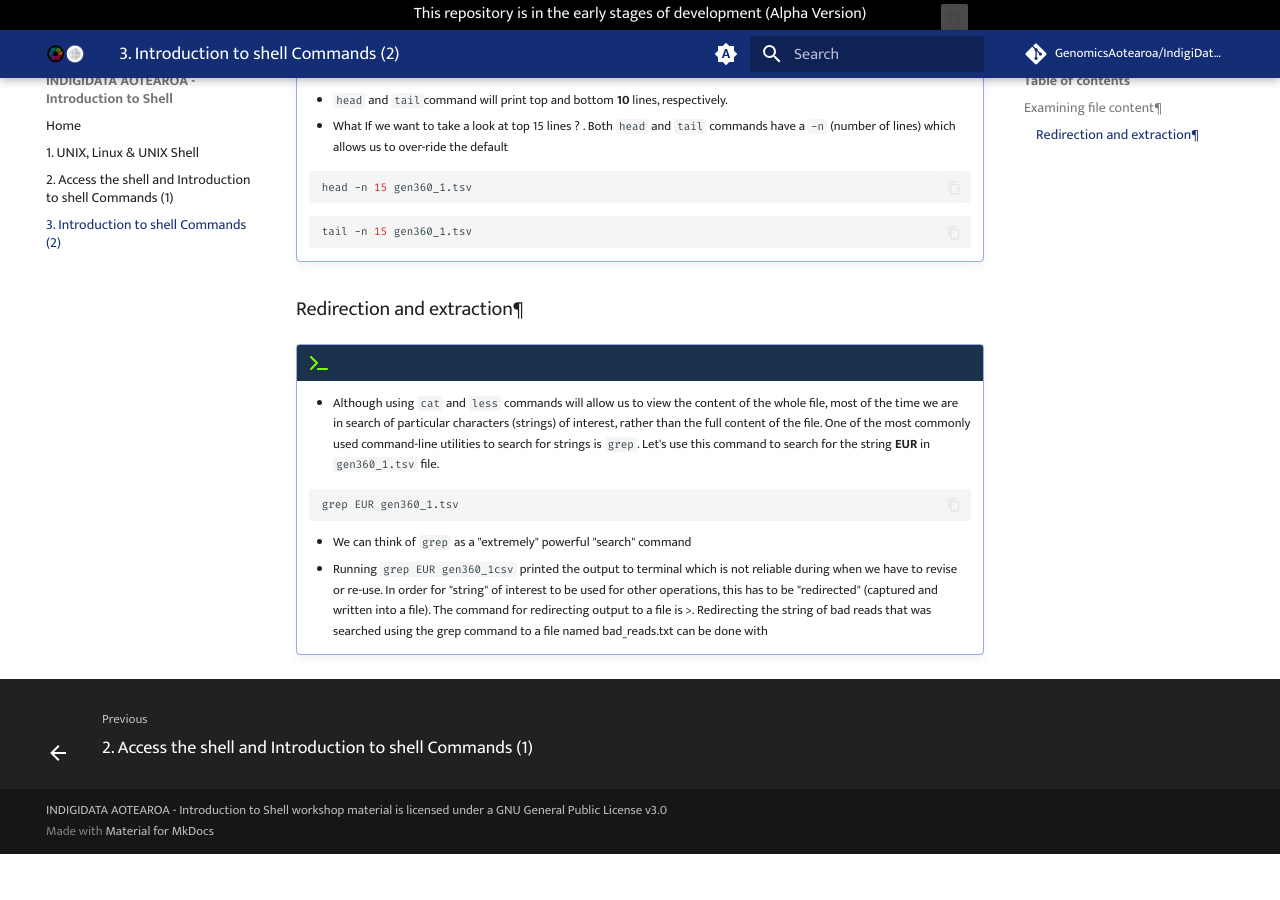
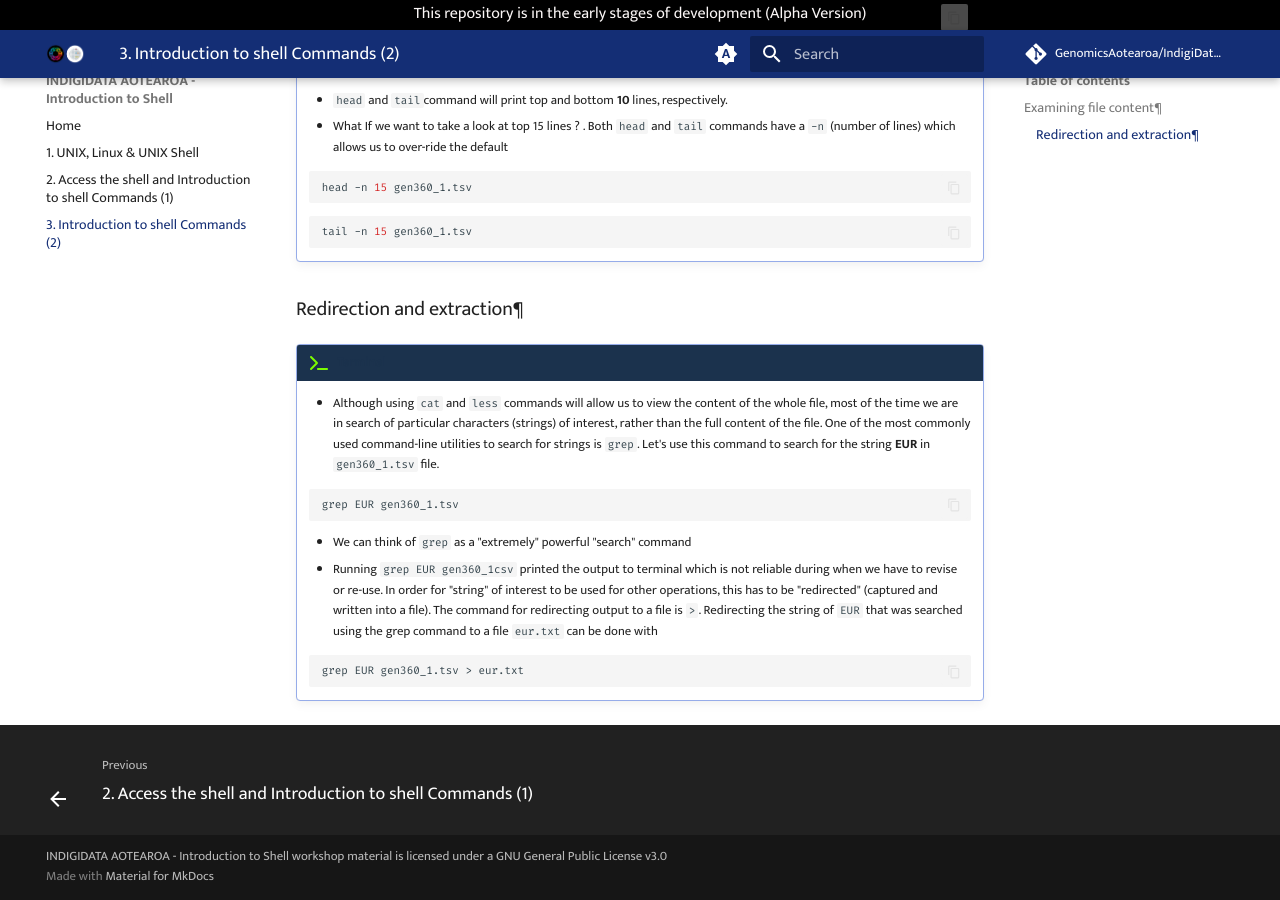
Before and after one commit to GenomicsAotearoa/IndigiDataAotearoa-IntroToShell, an MkDocs documentation site: the page built from docs/3-intro2shellcommands.md, in a window 1280 px wide and 900 px high, scrolled down 840 px. Built offline with MkDocs 1.6.1 and Material for MkDocs 9.7.7, drawn with Linux system fonts in a browser that asks for light colours; comment, search, counter and statistics services are not loaded; before the commit the page ends 1694 px from its top, so only the background shows below that.

Commit message:
grep EUR to an output

````diff
--- a/docs/3-intro2shellcommands.md
+++ b/docs/3-intro2shellcommands.md
@@ -52,4 +52,8 @@
     ```
 
     - We can think of `grep` as a "extremely" powerful "search" command
-    - Running `grep EUR gen360_1csv` printed the output to terminal which is not reliable during when we have to revise or re-use. In order for "string" of interest to be used for other operations, this has to be "redirected" (captured and written into a file). The command for redirecting output to a file is >. Redirecting the string of bad reads that was searched using the grep command to a file named bad_reads.txt can be done with
+    - Running `grep EUR gen360_1csv` printed the output to terminal which is not reliable during when we have to revise or re-use. In order for "string" of interest to be used for other operations, this has to be "redirected" (captured and written into a file). The command for redirecting output to a file is `>`. Redirecting the string of `EUR` that was searched using the grep command to a file `eur.txt` can be done with
+
+    ```bash
+    grep EUR gen360_1.tsv > eur.txt
+    ```
````
